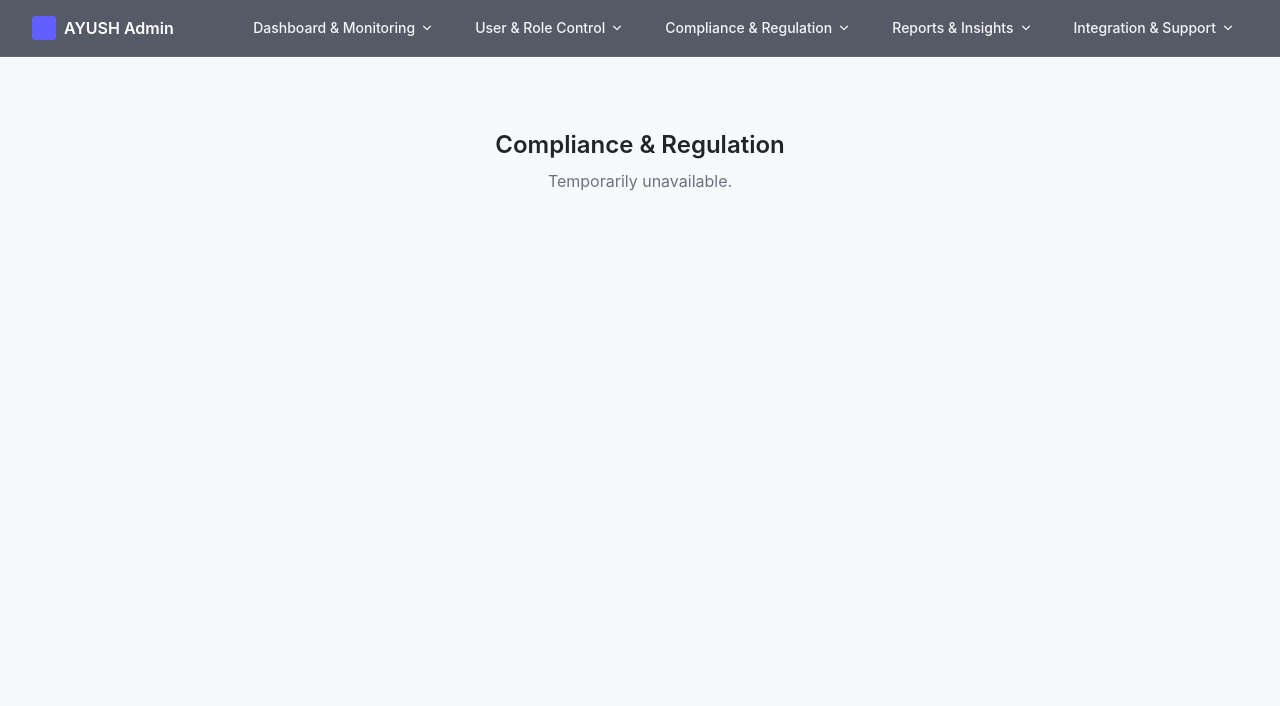
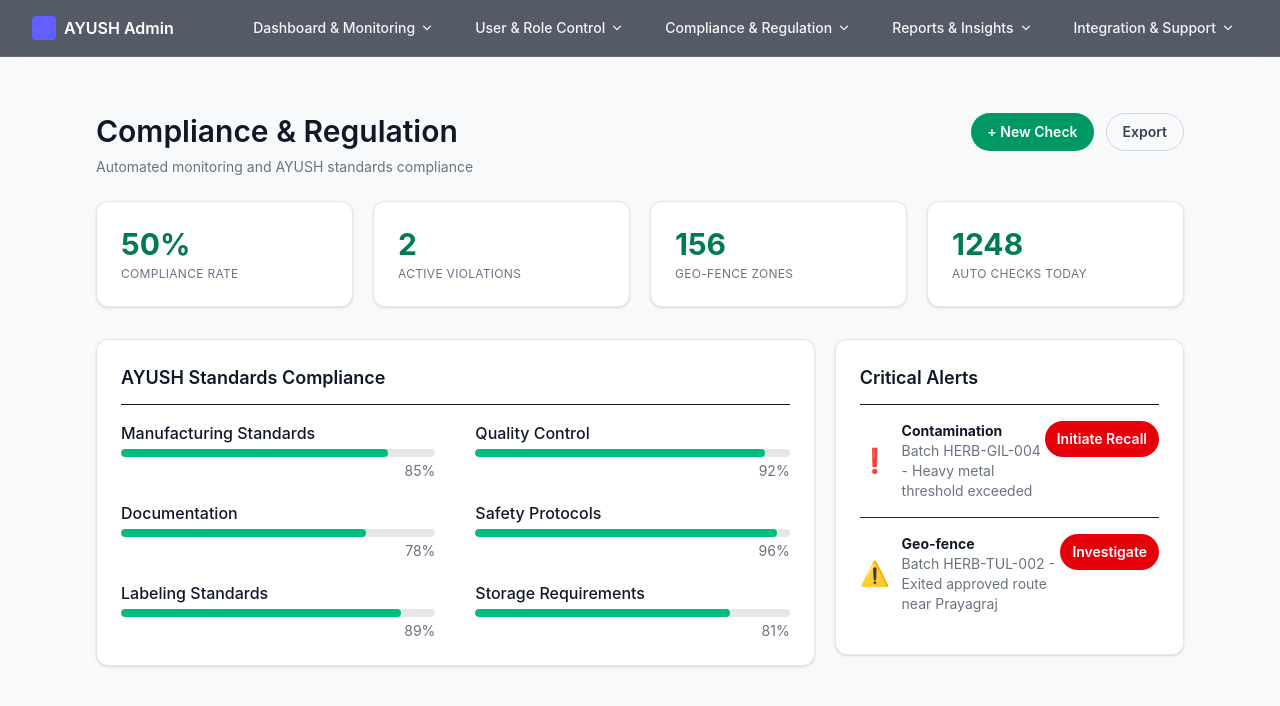
Before and after one commit to bhuwanb23/HerbChain, a React (Vite) app in the folder website/: page /compliance in a window 1280 px wide. Shown: the top 706 px of the page. Built offline with nearby package versions, Linux system fonts and the light colour scheme.

Commit message:
compliance page created

```diff
--- /dev/null
+++ b/website/src/pages/compliance/compliance.jsx
@@ -0,0 +1,56 @@
+import React from 'react'
+import { useNavigate } from 'react-router-dom'
+import { useComplianceMetrics } from './hooks/useComplianceMetrics'
+import { ayushStandardsDefault, complianceAlerts } from './constants'
+import MetricsGrid from './components/MetricsGrid.jsx'
+import StandardsGrid from './components/StandardsGrid.jsx'
+import CriticalAlerts from './components/CriticalAlerts.jsx'
+import MetricDetailModal from './components/MetricDetailModal.jsx'
+
+export default function CompliancePage() {
+  const navigate = useNavigate()
+  const { metrics, selectedMetric, setSelectedMetric } = useComplianceMetrics()
+
+  const handleAlertAction = (action, batchId) => {
+    if (action === 'Initiate Recall') {
+      navigate(`/recalls/${batchId}`)
+    } else {
+      // Placeholder for investigate flow
+      alert(`Investigating batch ${batchId}...`)
+    }
+  }
+
+  return (
+    <div className="px-4 py-6 sm:px-6 lg:px-8">
+      <div className="mb-6 flex items-start justify-between">
+        <div>
+          <h1 className="text-3xl font-semibold text-gray-900">Compliance & Regulation</h1>
+          <p className="mt-2 text-sm text-gray-500">Automated monitoring and AYUSH standards compliance</p>
+        </div>
+        <div className="flex gap-3">
+          <button className="rounded-full bg-emerald-600 px-4 py-2 text-sm font-semibold text-white hover:bg-emerald-700">+ New Check</button>
+          <button className="rounded-full border border-gray-300 px-4 py-2 text-sm font-semibold text-gray-700 hover:bg-gray-50">Export</button>
+        </div>
+      </div>
+
+      <MetricsGrid metrics={metrics} onSelect={setSelectedMetric} />
+
+      <div className="grid grid-cols-1 lg:grid-cols-3 gap-5 mt-6">
+        <div className="lg:col-span-2">
+          <StandardsGrid standards={ayushStandardsDefault} />
+        </div>
+        <div className="lg:col-span-1">
+          <CriticalAlerts alerts={complianceAlerts} onAction={handleAlertAction} />
+        </div>
+      </div>
+
+      {selectedMetric && (
+        <MetricDetailModal
+          title={selectedMetric.label}
+          content={selectedMetric.details}
+          onClose={() => setSelectedMetric(null)}
+        />
+      )}
+    </div>
+  )
+}
--- /dev/null
+++ b/website/src/pages/compliance/components/CriticalAlerts.jsx
@@ -0,0 +1,35 @@
+import React from 'react'
+
+export default function CriticalAlerts({ alerts, onAction }) {
+  return (
+    <div className="rounded-xl bg-white p-6 shadow-sm border border-gray-200">
+      <h2 className="text-lg font-semibold text-gray-900 border-b pb-3">Critical Alerts</h2>
+      {alerts.length > 0 ? (
+        <div className="divide-y">
+          {alerts.map((alert) => (
+            <div key={alert.id} className="flex items-start justify-between py-4">
+              <div className="flex items-center gap-3">
+                <span className="text-2xl">
+                  {alert.severity === 'error' ? '❗' : '⚠️'}
+                </span>
+                <p className="text-sm text-gray-700">
+                  <strong className="text-gray-900">{alert.type || 'Alert'}</strong>
+                  <br />
+                  <span className="text-gray-500">Batch {alert.batchId} - {alert.reason}</span>
+                </p>
+              </div>
+              <button
+                className="whitespace-nowrap rounded-full bg-red-600 px-3 py-2 text-sm font-semibold text-white hover:bg-red-700"
+                onClick={() => onAction(alert.severity === 'error' ? 'Initiate Recall' : 'Investigate', alert.batchId)}
+              >
+                {alert.severity === 'error' ? 'Initiate Recall' : 'Investigate'}
+              </button>
+            </div>
+          ))}
+        </div>
+      ) : (
+        <p className="py-6 text-center text-sm italic text-gray-500">No critical alerts at this time.</p>
+      )}
+    </div>
+  )
+}
--- /dev/null
+++ b/website/src/pages/compliance/components/MetricDetailModal.jsx
@@ -0,0 +1,17 @@
+import React from 'react'
+
+export default function MetricDetailModal({ title, content, onClose }) {
+  return (
+    <div className="fixed inset-0 z-50 flex items-center justify-center bg-black/50" onClick={onClose}>
+      <div className="w-[90%] max-w-lg rounded-lg bg-white p-6 shadow-xl" onClick={(e) => e.stopPropagation()}>
+        <div className="mb-4 flex items-center justify-between border-b pb-3">
+          <h2 className="text-xl font-semibold text-gray-900">{title}</h2>
+          <button onClick={onClose} className="text-2xl leading-none text-gray-500 hover:text-gray-700">&times;</button>
+        </div>
+        <div className="text-gray-700 leading-relaxed">
+          {content}
+        </div>
+      </div>
+    </div>
+  )
+}
--- /dev/null
+++ b/website/src/pages/compliance/components/MetricsGrid.jsx
@@ -0,0 +1,19 @@
+import React from 'react'
+
+export default function MetricsGrid({ metrics, onSelect }) {
+  const metricList = Object.values(metrics)
+  return (
+    <div className="grid grid-cols-1 sm:grid-cols-2 lg:grid-cols-4 gap-5 mb-8">
+      {metricList.map((metric) => (
+        <button
+          key={metric.key}
+          className="rounded-xl bg-white p-6 text-left shadow-sm transition hover:-translate-y-1 hover:shadow-md border border-gray-200"
+          onClick={() => onSelect(metric)}
+        >
+          <span className="block text-3xl font-bold text-emerald-700">{metric.value}{metric.suffix || ''}</span>
+          <span className="mt-1 block text-xs uppercase tracking-wide text-gray-500">{metric.label}</span>
+        </button>
+      ))}
+    </div>
+  )
+}
--- /dev/null
+++ b/website/src/pages/compliance/components/StandardsGrid.jsx
@@ -0,0 +1,20 @@
+import React from 'react'
+
+export default function StandardsGrid({ standards }) {
+  return (
+    <div className="rounded-xl bg-white p-6 shadow-sm border border-gray-200">
+      <h2 className="text-lg font-semibold text-gray-900 border-b pb-3">AYUSH Standards Compliance</h2>
+      <div className="mt-4 grid grid-cols-1 sm:grid-cols-2 gap-x-10 gap-y-5">
+        {standards.map((std, idx) => (
+          <div key={idx} className="flex flex-col">
+            <p className="font-medium text-gray-900 mb-1">{std.name}</p>
+            <div className="h-2 w-full rounded-full bg-gray-200 overflow-hidden">
+              <div className="h-full rounded-full bg-emerald-500 transition-all" style={{ width: `${std.compliance}%` }} />
+            </div>
+            <span className="mt-1 text-right text-sm text-gray-500">{std.compliance}%</span>
+          </div>
+        ))}
+      </div>
+    </div>
+  )
+}
--- /dev/null
+++ b/website/src/pages/compliance/constants/index.js
@@ -0,0 +1,22 @@
+// Compliance constants: mock data for batches and alerts
+
+export const complianceBatches = [
+  { id: 'HERB-ASH-001', name: 'Ashwagandha', compliance: '100% Compliant' },
+  { id: 'HERB-TUL-002', name: 'Tulsi', compliance: 'Requires Review' },
+  { id: 'HERB-TUR-003', name: 'Turmeric', compliance: '100% Compliant' },
+  { id: 'HERB-GIL-004', name: 'Giloy', compliance: 'Violation' },
+]
+
+export const complianceAlerts = [
+  { id: 1, batchId: 'HERB-GIL-004', severity: 'error', type: 'Contamination', reason: 'Heavy metal threshold exceeded' },
+  { id: 2, batchId: 'HERB-TUL-002', severity: 'warn', type: 'Geo-fence', reason: 'Exited approved route near Prayagraj' },
+]
+
+export const ayushStandardsDefault = [
+  { name: 'Manufacturing Standards', compliance: 85 },
+  { name: 'Quality Control', compliance: 92 },
+  { name: 'Documentation', compliance: 78 },
+  { name: 'Safety Protocols', compliance: 96 },
+  { name: 'Labeling Standards', compliance: 89 },
+  { name: 'Storage Requirements', compliance: 81 },
+]
--- /dev/null
+++ b/website/src/pages/compliance/hooks/useComplianceMetrics.js
@@ -0,0 +1,63 @@
+import { useMemo, useState } from 'react'
+import { complianceBatches, complianceAlerts } from '../constants'
+
+export function useComplianceMetrics() {
+  const [selectedMetric, setSelectedMetric] = useState(null)
+
+  const metrics = useMemo(() => {
+    const totalBatches = complianceBatches.length
+    const compliantBatches = complianceBatches.filter(b => b.compliance === '100% Compliant').length
+    const activeViolations = complianceAlerts.length
+
+    return {
+      complianceRate: {
+        key: 'complianceRate',
+        value: totalBatches > 0 ? Number(((compliantBatches / totalBatches) * 100).toFixed(1)) : 0,
+        label: 'Compliance Rate',
+        suffix: '%',
+        details: (
+          <div>
+            <p><strong>Total Compliant Batches:</strong> {compliantBatches}</p>
+            <p><strong>Total Batches:</strong> {totalBatches}</p>
+            <p>This metric shows the percentage of all batches that currently meet all compliance standards.</p>
+          </div>
+        ),
+      },
+      activeViolations: {
+        key: 'activeViolations',
+        value: activeViolations,
+        label: 'Active Violations',
+        details: (
+          <div>
+            <p><strong>Total Active Alerts:</strong> {activeViolations}</p>
+            <p>These are batches flagged for issues like contamination or unauthorized distribution.</p>
+          </div>
+        ),
+      },
+      geoFenceZones: {
+        key: 'geoFenceZones',
+        value: 156,
+        label: 'Geo-fence Zones',
+        details: (
+          <div>
+            <p><strong>Total Monitored Zones:</strong> 156</p>
+            <p>Number of geographical locations under active monitoring.</p>
+          </div>
+        ),
+      },
+      autoChecksToday: {
+        key: 'autoChecksToday',
+        value: 1248,
+        label: 'Auto Checks Today',
+        details: (
+          <div>
+            <p><strong>Total Automated Scans:</strong> 1248</p>
+            <p>Automated checks performed on the supply chain today.</p>
+          </div>
+        ),
+      },
+    }
+  }, [])
+
+  return { metrics, selectedMetric, setSelectedMetric }
+}
--- a/website/src/pages/dashboard/dashboard.jsx
+++ b/website/src/pages/dashboard/dashboard.jsx
@@ -3,6 +3,7 @@
 import { ThemeProvider, CssBaseline, Container } from '@mui/material'
 import { lightTheme, darkTheme } from './constants/theme'
 import Header from '../../components/header.jsx'
+import CompliancePage from '../compliance/compliance.jsx'
 
 function DashboardShell() {
   const [themeMode, setThemeMode] = useState('light')
@@ -18,7 +19,7 @@
         <Routes>
           <Route path="/" element={<div className="py-10 text-center"><h1 className="text-3xl font-semibold">Dashboard</h1><p className="text-gray-500 mt-2">Components temporarily removed.</p></div>} />
           <Route path="/trace/:batchId" element={<div className="py-10 text-center"><h1 className="text-2xl font-semibold">Traceability</h1><p className="text-gray-500 mt-2">Temporarily unavailable.</p></div>} />
-          <Route path="/compliance" element={<div className="py-10 text-center"><h1 className="text-2xl font-semibold">Compliance & Regulation</h1><p className="text-gray-500 mt-2">Temporarily unavailable.</p></div>} />
+          <Route path="/compliance" element={<CompliancePage />} />
           <Route path="/reports" element={<div className="py-10 text-center"><h1 className="text-2xl font-semibold">Reports & Analytics</h1><p className="text-gray-500 mt-2">Temporarily unavailable.</p></div>} />
           <Route path="/users" element={<div className="py-10 text-center"><h1 className="text-2xl font-semibold">User & Role Management</h1><p className="text-gray-500 mt-2">Temporarily unavailable.</p></div>} />
           <Route path="/settings" element={<div className="py-10 text-center"><h1 className="text-2xl font-semibold">Settings</h1><p className="text-gray-500 mt-2">Temporarily unavailable.</p></div>} />
```
Also changed, not shown: website/src/pages/alerts_recall/alters_recall.jsx (added).
